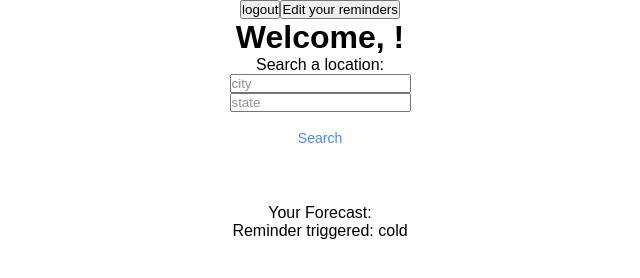
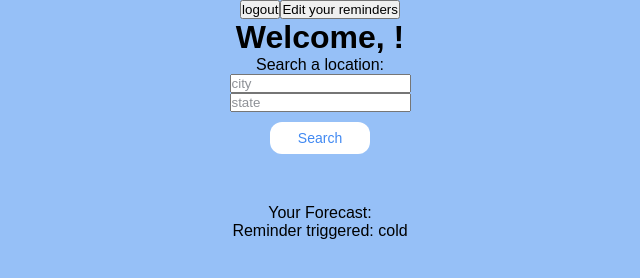
Before and after one commit to Danger-Noodle-Enterprises/weather-watchers, a React app: page /dashboard in a window 1280 px wide. Shown: the whole page, without its empty margins (320-960 px from the left). Built offline with nearby package versions, Linux system fonts and the light colour scheme; no server answers; a web font is replaced by a local one.

Commit message:
styles Dashboard.css modified

```diff
--- a/client/styles/Dashboard.css
+++ b/client/styles/Dashboard.css
@@ -1,5 +1,5 @@
 body {
-  /* background: linear-gradient(180deg, rgb(9, 52, 109), rgb(24, 30, 43)); */
+  background: rgb(150, 192, 247);
 }
 
 #dashboard {
```
